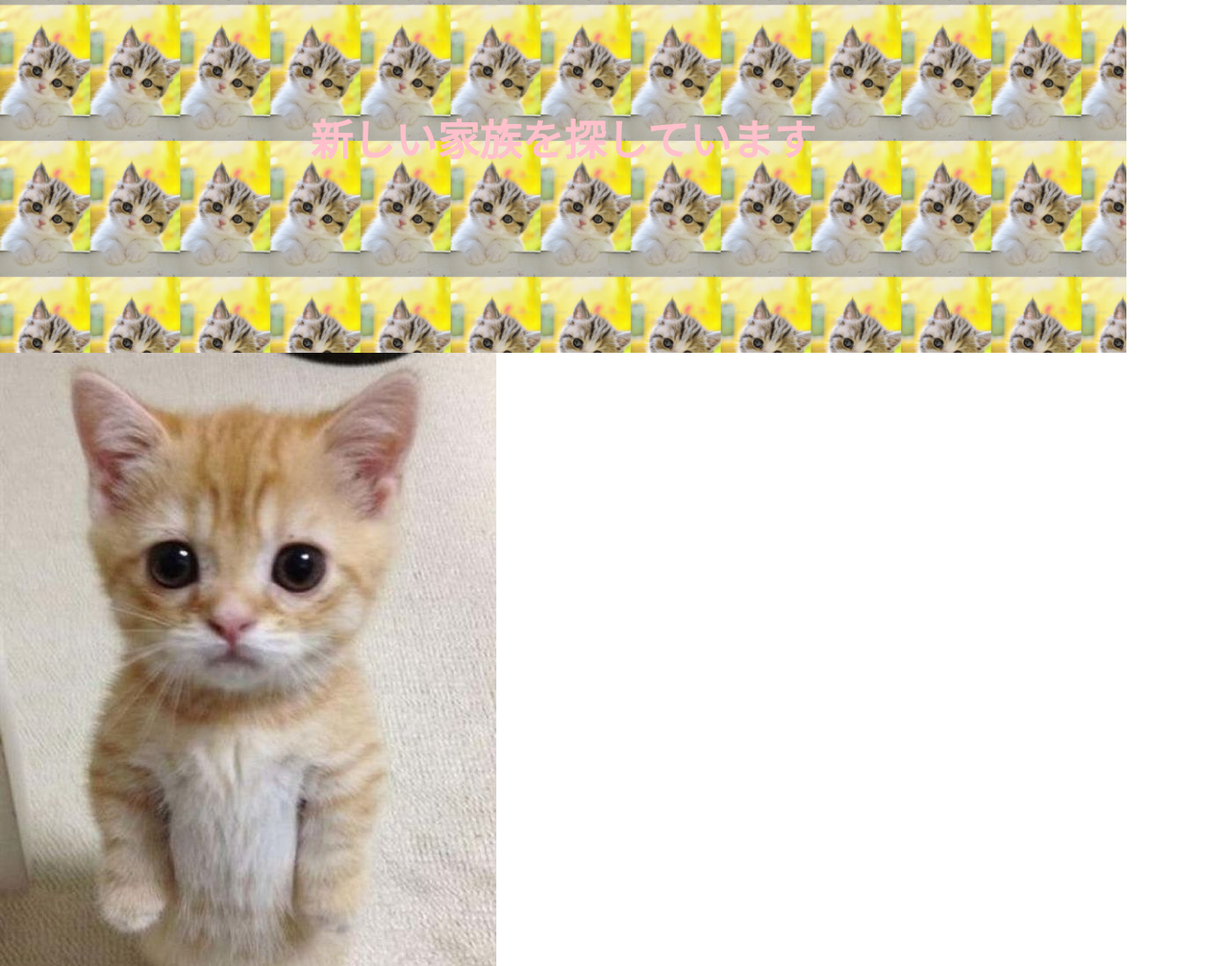
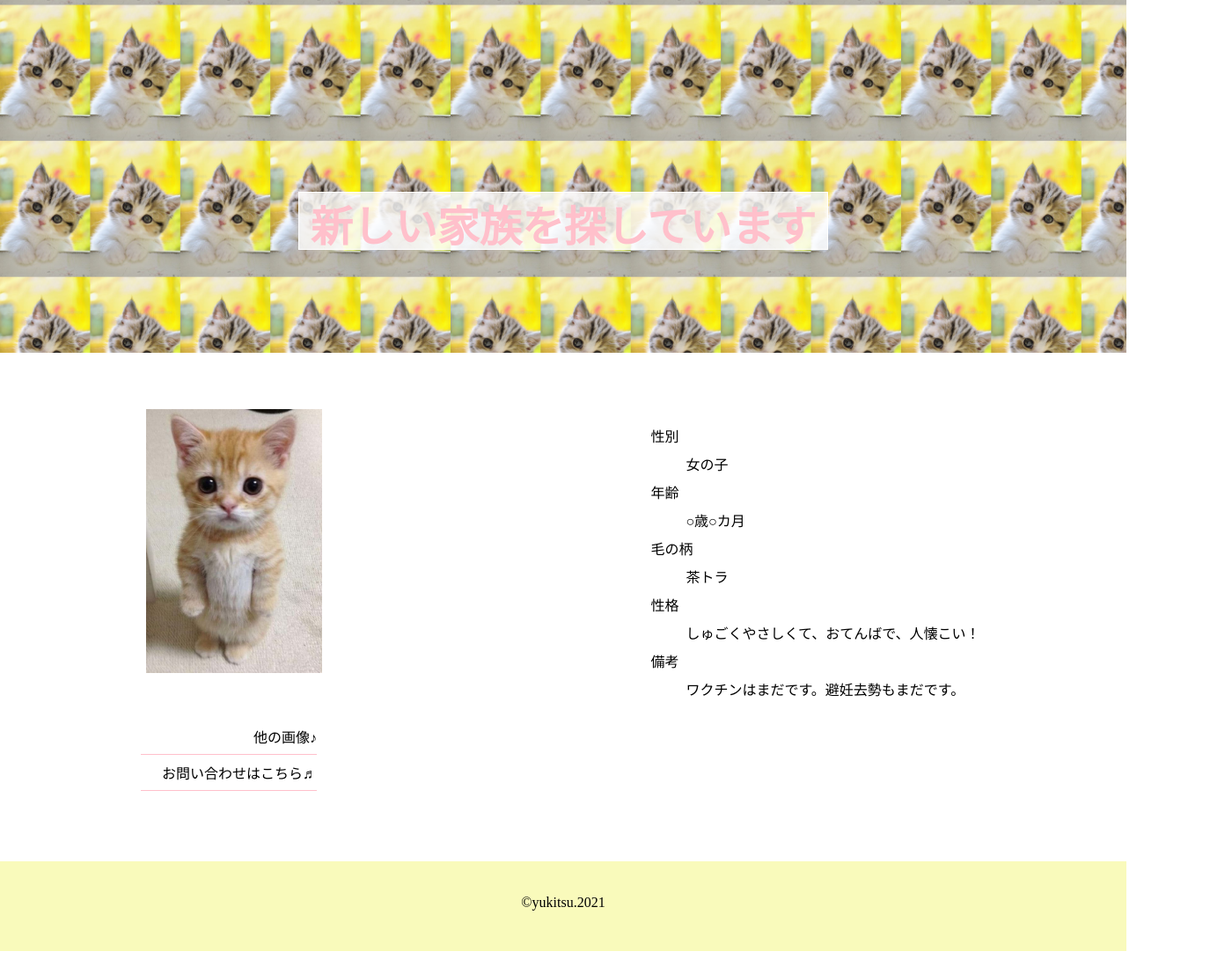
Before and after one commit to yukitsu01/github.io, a plain HTML site: page index.html in a window 1280 px wide. Shown: the part 149-1247 px from the top of the page at 88% size, 1400 px wide, since content can reach past the window. Drawn offline with Linux system fonts and the light colour scheme; a web font is replaced by a local one.

Commit message:
Add files via upload

```diff
--- a/css/styles.css
+++ b/css/styles.css
@@ -1,20 +1,75 @@
 @charset "utf-8";
 body{
   margin: 0;
+  max-width: 100%;
 }
 header{
   background-image: url(../img/background01.jpg);
   background-size: 8%;
   height: 550px;
   width: 100%;
+  position: relatibe;
 
   /* transition: transform .8s 1s ,background;  */
 }
 header h1{
+  width: 600px;
+  height: 64px;
   text-align: center;
-  margin: 0;
-  padding: 270px 0;
+  /* padding: 270px 0; */
   font-family: "Yu Gothic Medium", "游ゴシック Medium", YuGothic, "游ゴシック体", "ヒラギノ角ゴ Pro W3", sans-serif;
   font-size: 3rem;
   color: pink;
+  border: 1px solid #fff;
+  background: rgba(255, 255, 255, .8);
+  position: absolute;
+  top: 0;
+  right: 0;
+  left: 0;
+  bottom: 0;
+  margin: auto;
 }
+.container{
+  margin: 64px auto;
+  display: flex;
+  justify-content: space-around;
+}
+.container dl{
+  line-height: 2rem;
+}
+.prf-img{
+  width: 200px;
+  height: 300px;
+  margin-right: 40px;
+  object-fit: cover;
+  /* object-position: "top" "50%"; */
+}
+section ul{
+  list-style: none;
+  text-align: right;
+  position: relative;
+  left: 120px;
+  bottom: 64px;
+}
+section li{
+  height: 32px;
+  width: 200px;
+  border-bottom: 1px solid pink;
+  padding-top: 8px;
+}
+li a{
+  background: #fff;
+  text-decoration: none;
+  color: #000;
+}
+li a:hover{
+  color: skyblue;
+}
+
+/* footer---------------------------- */
+footer{
+  background: #f9fabb;
+  height: 64px;
+  text-align: center;
+  padding-top: 38px;
+}
```
